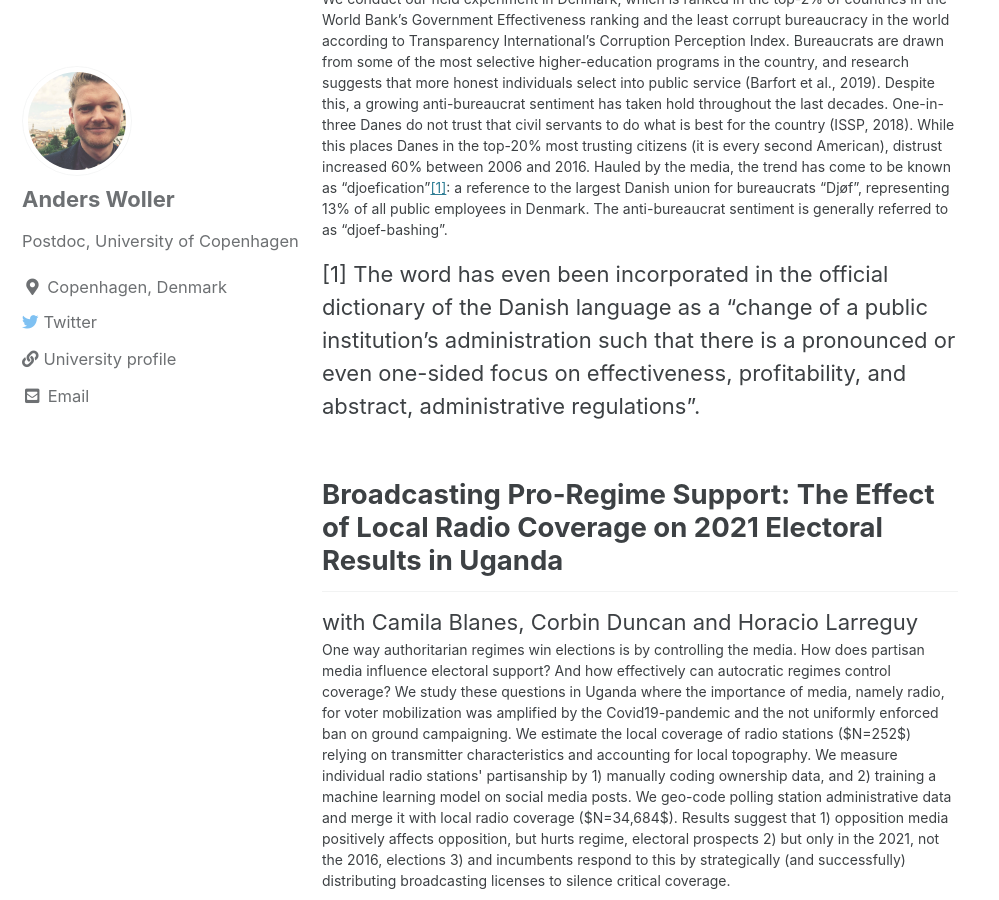
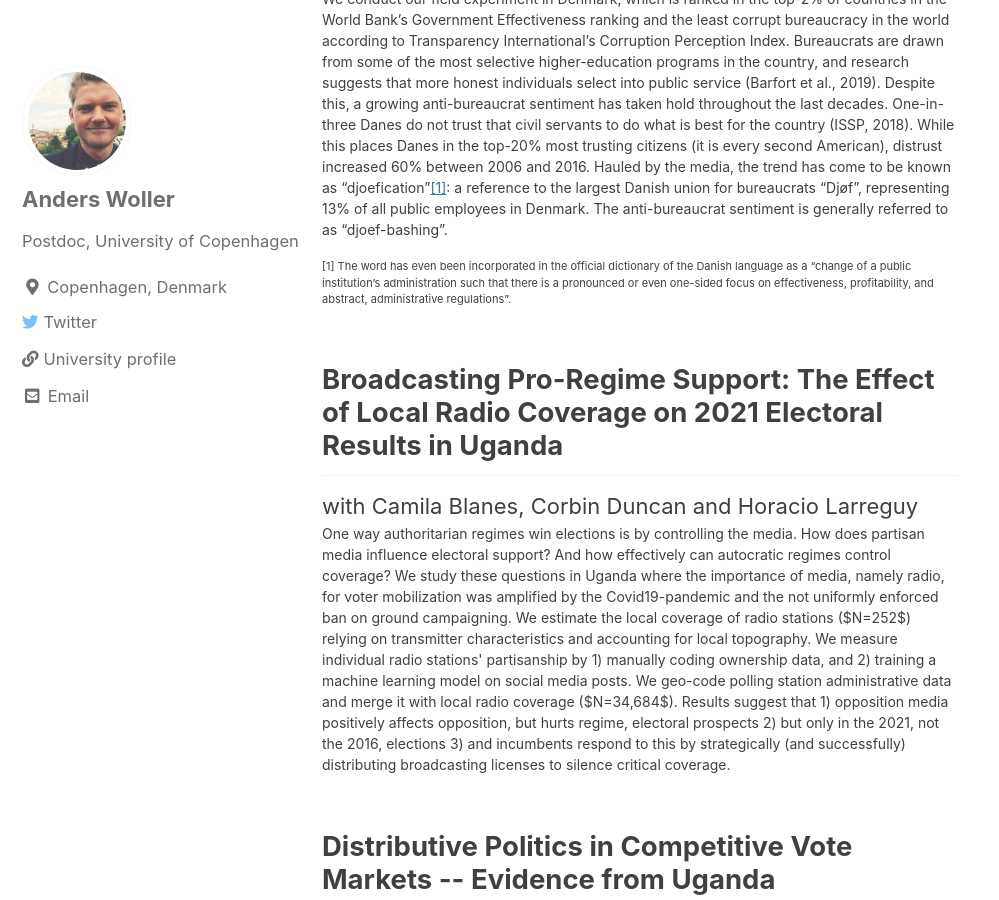
Before and after one commit to AndersWoller/AndersWoller.github.io, a Jekyll site: the page built from _pages/research.md, in a window 1280 px wide and 900 px high, scrolled down 1549 px. Shown: the whole window, without its empty margins (0-999 px from the left). Built offline with Jekyll 4.4.1, drawn with Linux system fonts in a browser that asks for light colours; cached includes are drawn as plain includes.

Commit message:
Update research.md

```diff
--- a/_pages/research.md
+++ b/_pages/research.md
@@ -23,7 +23,7 @@
 <p style="font-size:14px">We conduct our field experiment in Denmark, which is ranked in the top-2% of countries in the World Bank’s Government Effectiveness ranking and the least corrupt bureaucracy in the world according to Transparency International’s Corruption Perception Index. Bureaucrats are drawn from some of the most selective higher-education programs in the country, and research suggests that more honest individuals select into public service (Barfort et al., 2019). Despite this, a growing anti-bureaucrat sentiment has taken hold throughout the last decades. One-in-three Danes do not trust that civil servants to do what is best for the country (ISSP, 2018). While this places Danes in the top-20% most trusting citizens (it is every second American), distrust increased 60% between 2006 and 2016. Hauled by the media, the trend has come to be known as “djoefication”<a href="#section1">[1]</a>: a reference to the largest Danish union for bureaucrats “Djøf”, representing 13% of all public employees in Denmark. The anti-bureaucrat sentiment is generally referred to as “djoef-bashing”. </p>
 
 
-<p>[1] The word has even been incorporated in the official dictionary of the Danish language as a “change of a public institution’s administration such that there is a pronounced or even one-sided focus on effectiveness, profitability, and abstract, administrative regulations”.</p>
+<p style="font-size:11px">[1] The word has even been incorporated in the official dictionary of the Danish language as a “change of a public institution’s administration such that there is a pronounced or even one-sided focus on effectiveness, profitability, and abstract, administrative regulations”.</p>
 
 
 
```
